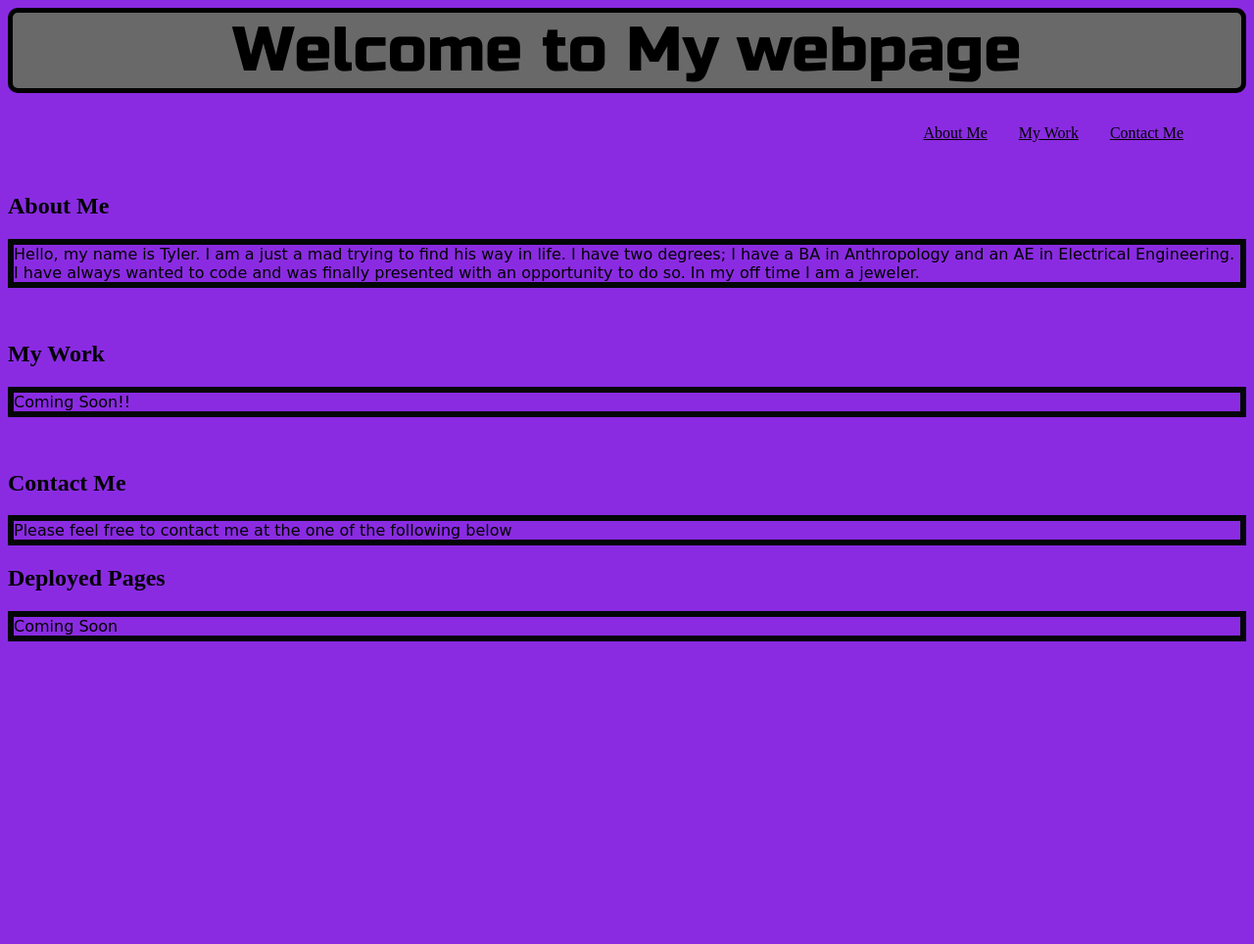
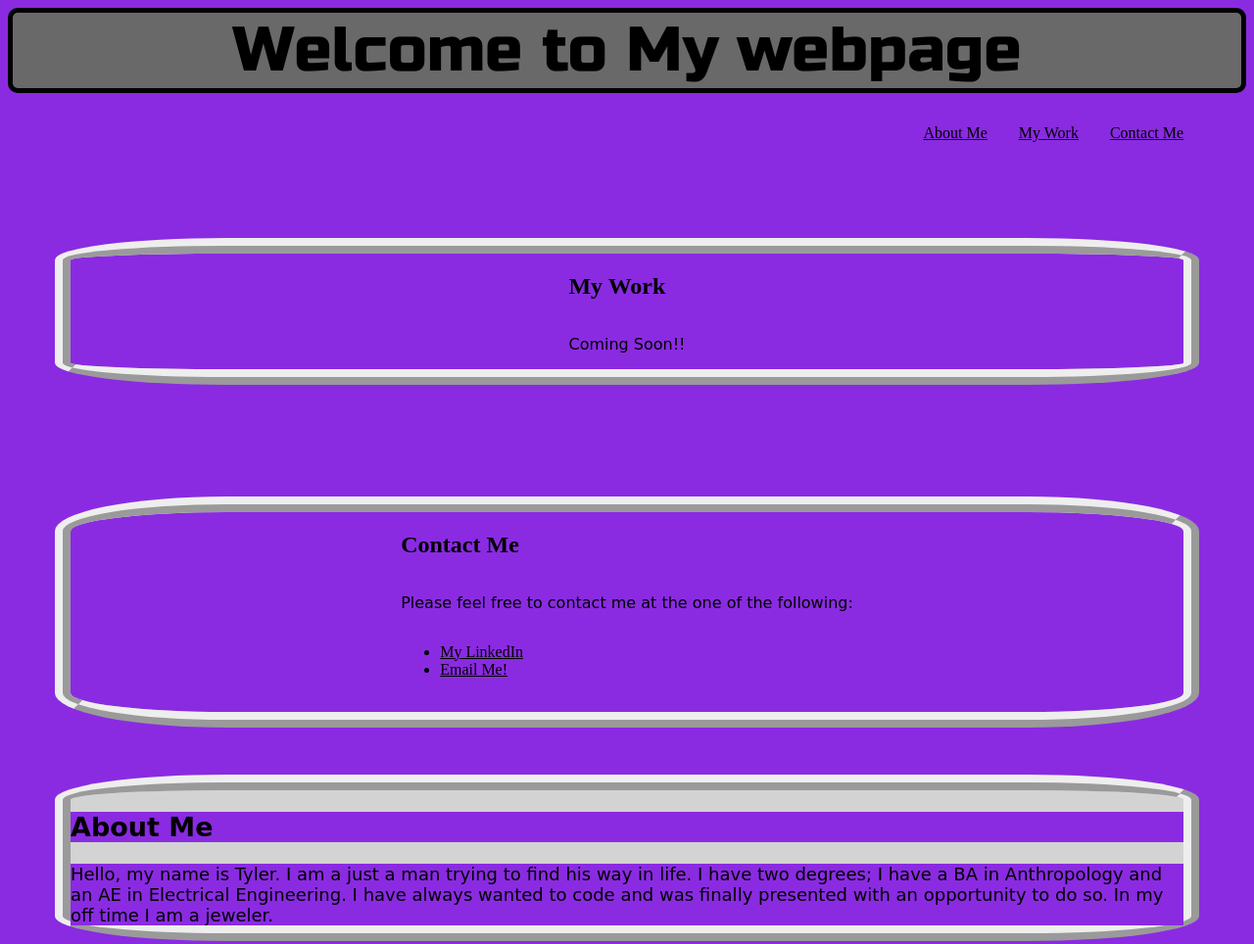
Before and after one commit to madrodgerflynn/Assignment2, a plain HTML site: page index.html in a window 1280 px wide. Shown: the top 964 px of the page at 98% size. Before the commit the page ends 800 px from the top, so only its background shows below. Drawn offline with Linux system fonts and the light colour scheme; a web font is replaced by a local one.

Commit message:
third commit

```diff
--- a/index.html
+++ b/index.html
@@ -18,28 +18,36 @@
        <!-- link to style sheet -->
         <link rel="stylesheet" href="./style.css">
 
+        <!-- the anchors below will be linked to their sections -->
     <header class="header">Welcome to My webpage</header>
         <nav>
-            <a href="#About Me">About Me</a>
-            <a href="#My Work">My Work</a>
-            <a href="#Contact Me">Contact Me</a>
+            <a href="#About-Me">About Me</a>
+            <a href="#My-Work">My Work</a>
+            <a href="#Contact-Me">Contact Me</a>
 
         </nav>
-        <section>
 
-            <h1>About Me</h1>
-            <p>Hello, my name is Tyler. I am a just a mad trying to find his way in life. I have two degrees; I have a BA in Anthropology and an AE in Electrical Engineering. I have always wanted to code and was finally presented with an opportunity to do so. In my off time I am a jeweler. </p>
-
-        </section>
 <br>
         <section>
+            <div id="My-Work"></div>
             <h1>My Work</h1>
             <p>Coming Soon!!</p>
         </section>
 <br>
         <section>
+            <div id="Contact-Me"></div>
             <h1>Contact Me</h1>
-            <p>Please feel free to contact me at the one of the following below</p>
+            <p>Please feel free to contact me at the one of the following:</p>
+                <ul>
+                    <li><a href="https://www.linkedin.com/public-profile/settings?trk=d_flagship3_profile_self_view_public_profile" target="_blank">My LinkedIn</a></li>
+                    <li><a href="mailto:madrodgerflynn@gmail.com">Email Me!</a></li>
+                    <li class="cell">My Cell Number</li>
+                </ul>
+        </section>
+        <section class="bio">
+            <div id="About-Me"></div>
+            <h1>About Me</h1>
+            <article class="about">Hello, my name is Tyler. I am a just a man trying to find his way in life. I have two degrees; I have a BA in Anthropology and an AE in Electrical Engineering. I have always wanted to code and was finally presented with an opportunity to do so. In my off time I am a jeweler. </article>
         </section>
         <section>
             <article>
--- a/style.css
+++ b/style.css
@@ -21,9 +21,18 @@ nav {
 
 
 }
+section {
+    display: grid;
+    justify-content: space-evenly;
+    margin: 3rem;
+    border-radius: 15%;
+    border-style: double;
+    border: 1rem ridge;
+
+}
 section p {
     display: flex;
-    border: 6px solid rgb(3, 7, 7);
+
 
 }
 a {
@@ -32,4 +41,16 @@ a {
 }
 p {
     font-family: 'Edu VIC WA NT Beginner', cursive;
+    font-size: medium;
 }
+.bio {
+    background: lightgrey;
+    font-family: 'Edu VIC WA NT Beginner', cursive;
+    font-size: large;
+}
+.cell {
+    visibility: hidden;
+}
+.cell:hover {
+    visibility: visible;
+}
```
